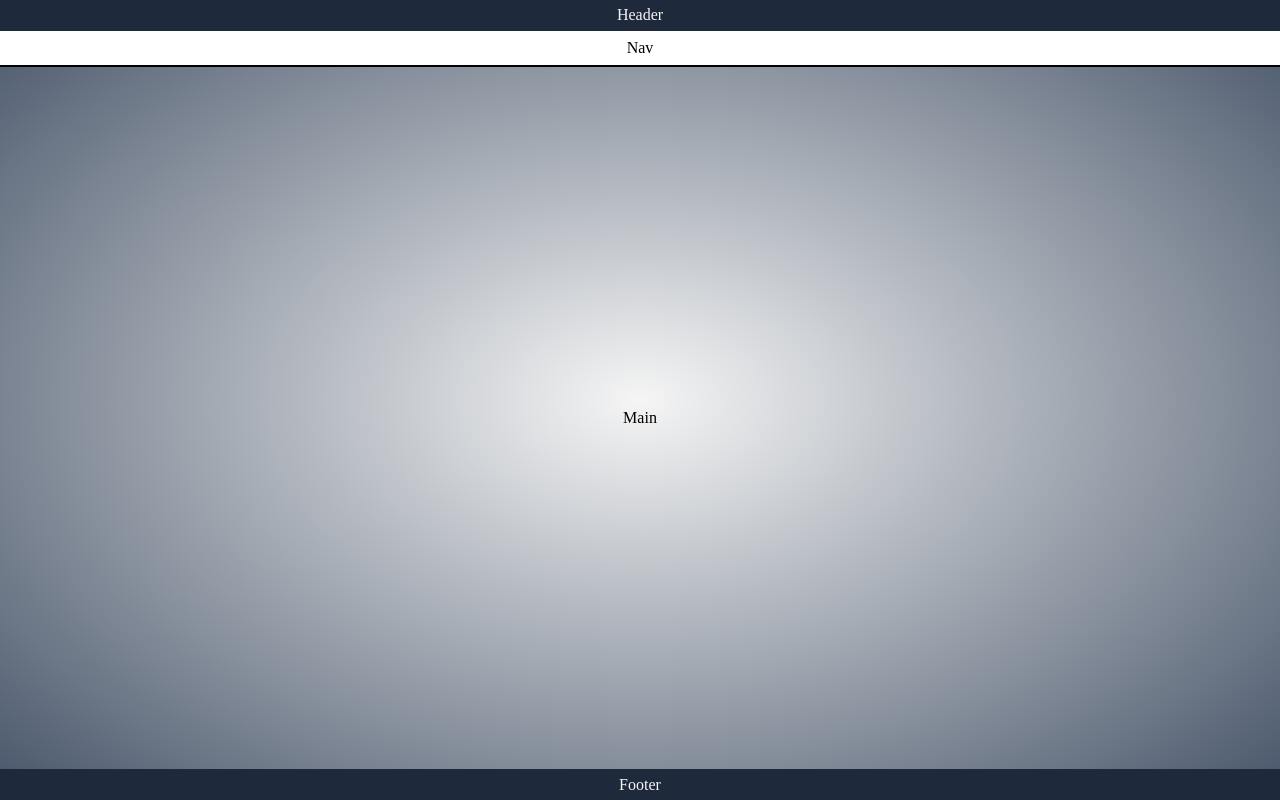
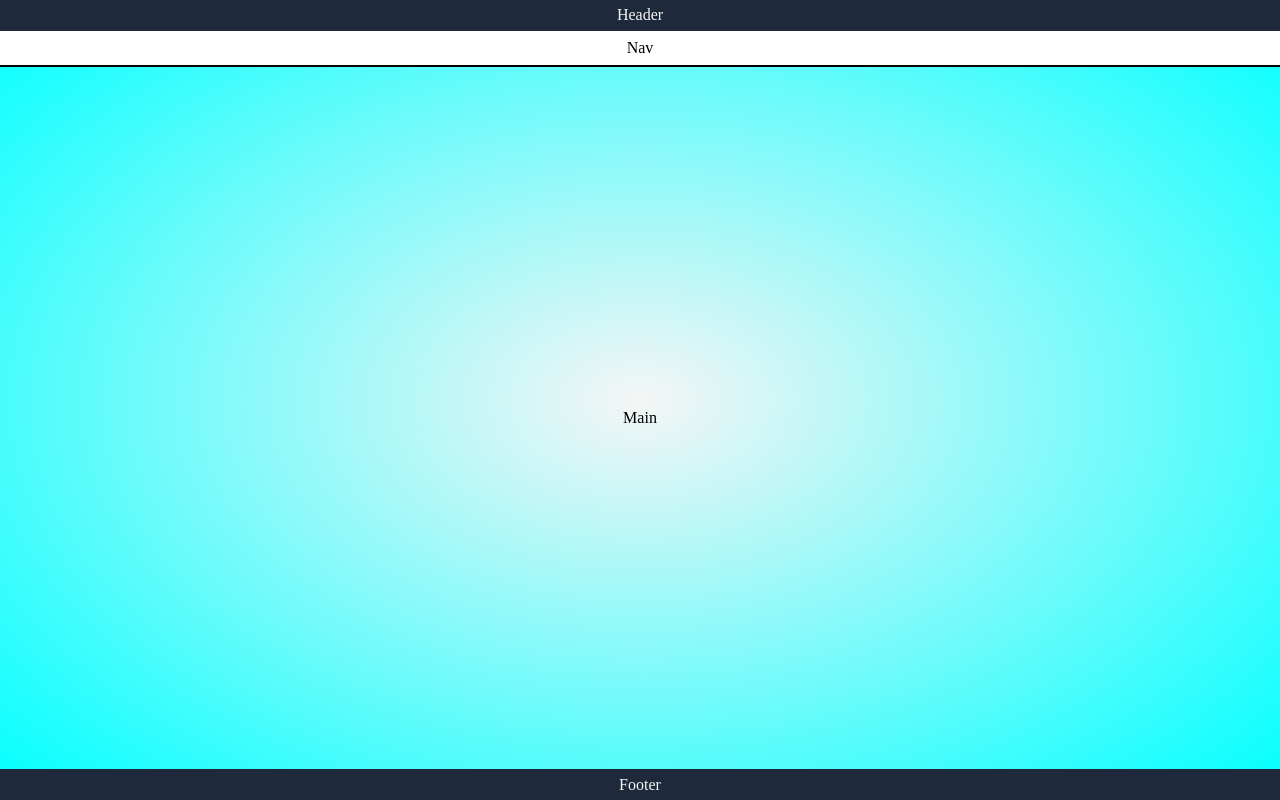
Before and after one commit to Emoumo-coder/HTML_Course, a plain HTML site: page CSS/Lesson 16/index.html in a window 1280 px wide. Drawn offline with Linux system fonts and the light colour scheme.

Commit message:
Lesson 16 completed

```diff
--- a/CSS/Lesson 16/css/style.css
+++ b/CSS/Lesson 16/css/style.css
@@ -37,3 +37,60 @@ main {
 }
 
 /* Media Queries */
+/* ============= small */
+@media screen and (min-width: 576px) {
+    /* css rules */
+    body {
+        background-color: green;
+        background-image: radial-gradient(whitesmoke, green);
+    }
+}
+
+/* ============= Meduim */
+@media screen and (min-width: 768px) {
+    /* css rules */
+    body {
+        background-color: red;
+        background-image: radial-gradient(whitesmoke, red);
+    }
+}
+
+/* ============= Large */
+@media screen and (min-width: 992px) {
+    /* css rules */
+    body {
+        background-color: blue;
+        background-image: radial-gradient(whitesmoke, blue);
+    }
+}
+
+/* ============= Extra */
+@media screen and (min-width: 1200px) {
+    /* css rules */
+    body {
+        background-color: rebeccapurple;
+        background-image: radial-gradient(whitesmoke, rebeccapurple);
+    }
+}
+
+/* ============= Double Extra */
+@media screen and (min-width: 1400px) {
+    /* css rules */
+    body {
+        background-color: violet;
+        background-image: radial-gradient(whitesmoke, violet);
+    }
+}
+
+@media screen and (orientation: landscape) and (min-width: 700px) {
+    body {
+        background-color: aqua;
+        background-image: radial-gradient(whitesmoke, aqua);
+    }
+}
+
+@media screen and (min-aspect-ratio: 16/9)  {
+    body {
+        background-image: radial-gradient(whitesmoke, indigo);
+    }
+}
```
Also changed, not shown: 1 other file.
